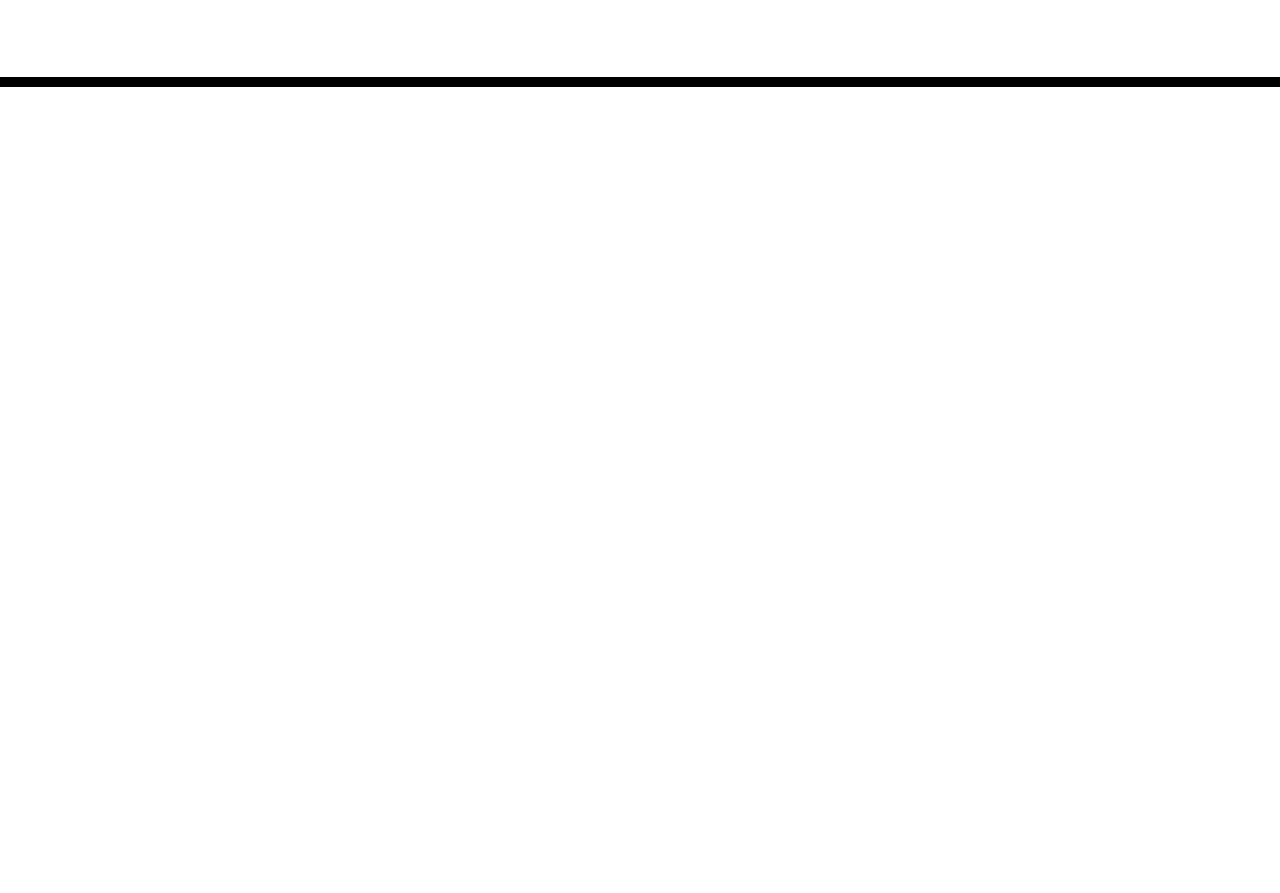
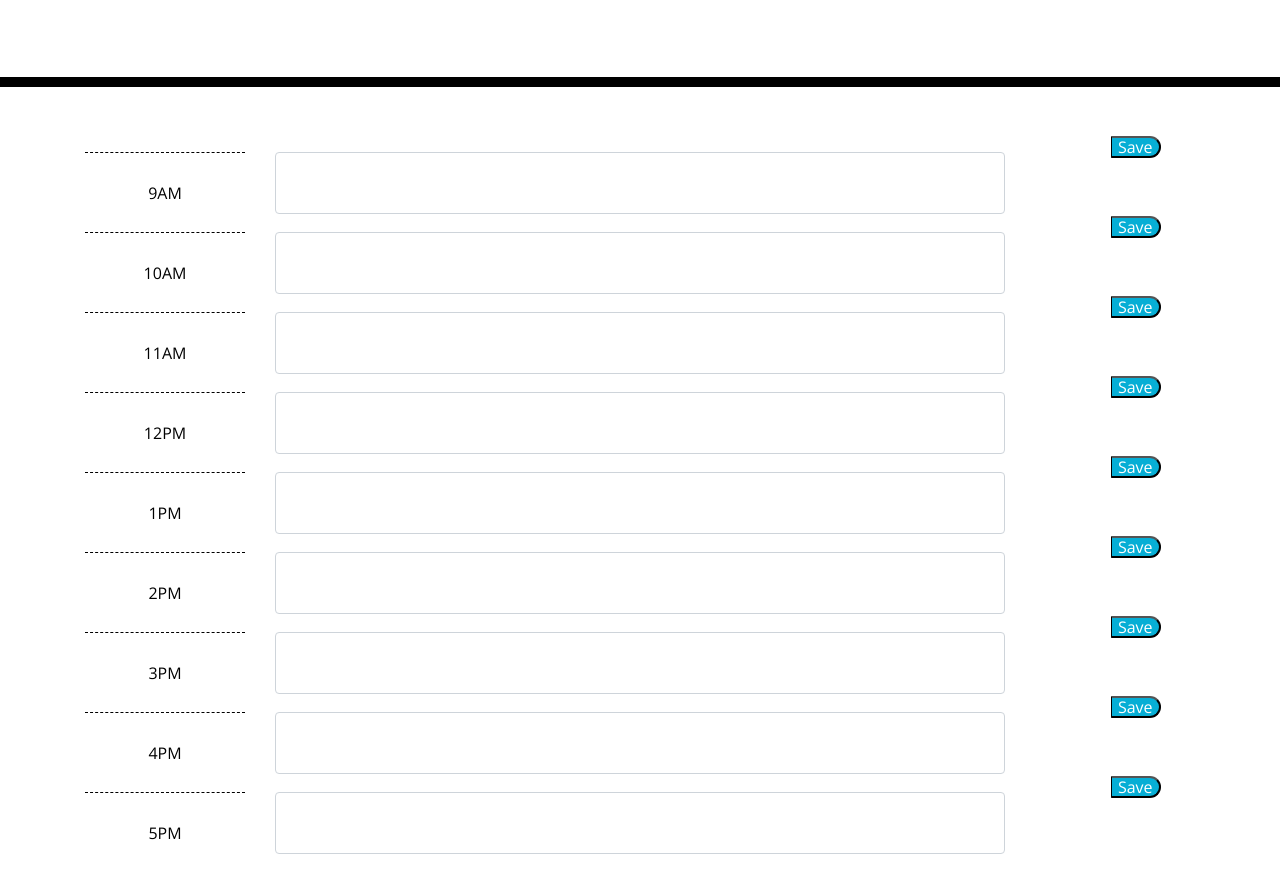
Before and after one commit to jordanks93/WorkDayScheduler, a plain HTML site: page index.html in a window 1280 px wide. Shown: the part 181-1074 px from the top of the page. Before the commit the page ends 800 px from the top, so only its background shows below. Drawn offline with nearby package versions, Linux system fonts and the light colour scheme.

Commit message:
added time blocks to index file

```diff
--- a/index.html
+++ b/index.html
@@ -1,23 +1,14 @@
 <!DOCTYPE html>
 <html lang="en">
+
 <head>
   <meta charset="UTF-8" />
   <meta name="viewport" content="width=device-width, initial-scale=1.0" />
   <meta http-equiv="X-UA-Compatible" content="ie=edge" />
-    <link
-      rel="stylesheet"
-      href="https://stackpath.bootstrapcdn.com/bootstrap/4.3.1/css/bootstrap.min.css"
-    />
-    <link
-      rel="stylesheet"
-      href="https://use.fontawesome.com/releases/v5.8.1/css/all.css"
-      integrity="sha384-50oBUHEmvpQ+1lW4y57PTFmhCaXp0ML5d60M1M7uH2+nqUivzIebhndOJK28anvf"
-      crossorigin="anonymous"
-    />
-    <link
-      href="https://fonts.googleapis.com/css?family=Open+Sans&display=swap"
-      rel="stylesheet"
-    />
+  <link rel="stylesheet" href="https://stackpath.bootstrapcdn.com/bootstrap/4.3.1/css/bootstrap.min.css" />
+  <link rel="stylesheet" href="https://use.fontawesome.com/releases/v5.8.1/css/all.css"
+    integrity="sha384-50oBUHEmvpQ+1lW4y57PTFmhCaXp0ML5d60M1M7uH2+nqUivzIebhndOJK28anvf" crossorigin="anonymous" />
+  <link href="https://fonts.googleapis.com/css?family=Open+Sans&display=swap" rel="stylesheet" />
   <link rel="stylesheet" href="style.css" />
   <title>Work Day Scheduler</title>
 </head>
@@ -30,9 +21,141 @@
   </header>
   <div class="container">
     <!-- Timeblocks go here -->
+    <div class="time-block">
+      <!--9AM block-->
+      <div class="row">
+        <div class="col-2">
+          <div class="hour">
+            <p>9AM</p>
+          </div>
+        </div>
+        <div class="col-8">
+          <textarea id="activity" class="form-control" rows="2" placeholder=""></textarea>
+        </div>
+        <div class="col-2">
+          <button class="saveBtn">Save</button>
+        </div>
+      </div>
+      <!--10AM block-->
+      <div class="row">
+        <div class="col-2">
+          <div class="hour">
+            <p>10AM</p>
+          </div>
+        </div>
+        <div class="col-8">
+          <textarea id="activity" class="form-control" rows="2" placeholder=""></textarea>
+        </div>
+        <div class="col-2">
+          <button class="saveBtn">Save</button>
+        </div>
+      </div>
+      <!--11AM block-->
+      <div class="row">
+        <div class="col-2">
+          <div class="hour">
+            <p>11AM</p>
+          </div>
+        </div>
+        <div class="col-8">
+          <textarea id="activity" class="form-control" rows="2" placeholder=""></textarea>
+        </div>
+        <div class="col-2">
+          <button class="saveBtn">Save</button>
+        </div>
+      </div>
+      <!--12PM block-->
+      <div class="row">
+        <div class="col-2">
+          <div class="hour">
+            <p>12PM</p>
+          </div>
+        </div>
+        <div class="col-8">
+          <textarea id="activity" class="form-control" rows="2" placeholder=""></textarea>
+        </div>
+        <div class="col-2">
+          <button class="saveBtn">Save</button>
+        </div>
+      </div>
+      <!--1PM block-->
+      <div class="row">
+        <div class="col-2">
+          <div class="hour">
+            <p>1PM</p>
+          </div>
+        </div>
+        <div class="col-8">
+          <textarea id="activity" class="form-control" rows="2" placeholder=""></textarea>
+        </div>
+        <div class="col-2">
+          <button class="saveBtn">Save</button>
+        </div>
+      </div>
+      <!--2PM block-->
+      <div class="row">
+        <div class="col-2">
+          <div class="hour">
+            <p>2PM</p>
+          </div>
+        </div>
+        <div class="col-8">
+          <textarea id="activity" class="form-control" rows="2" placeholder=""></textarea>
+        </div>
+        <div class="col-2">
+          <button class="saveBtn">Save</button>
+        </div>
+      </div>
+      <!--3PM block-->
+      <div class="row">
+        <div class="col-2">
+          <div class="hour">
+            <p>3PM</p>
+          </div>
+        </div>
+        <div class="col-8">
+          <textarea id="activity" class="form-control" rows="2" placeholder=""></textarea>
+        </div>
+        <div class="col-2">
+          <button class="saveBtn">Save</button>
+        </div>
+      </div>
+      <!--4PM block-->
+      <div class="row">
+        <div class="col-2">
+          <div class="hour">
+            <p>4PM</p>
+          </div>
+        </div>
+        <div class="col-8">
+          <textarea id="activity" class="form-control" rows="2" placeholder=""></textarea>
+        </div>
+        <div class="col-2">
+          <button class="saveBtn">Save</button>
+        </div>
+      </div>
+      <!--5PM block-->
+      <div class="row">
+        <div class="col-2">
+          <div class="hour">
+            <p>5PM</p>
+          </div>
+        </div>
+        <div class="col-8">
+          <textarea id="activity" class="form-control" rows="2" placeholder=""></textarea>
+        </div>
+        <div class="col-2">
+          <button class="saveBtn">Save</button>
+        </div>
+      </div>
+
+    </div>
+  </div>
+
   </div>
 
   <script src="https://cdnjs.cloudflare.com/ajax/libs/jquery/3.2.1/jquery.min.js"></script>
   <script src="https://cdnjs.cloudflare.com/ajax/libs/moment.js/2.24.0/moment.min.js"></script>
 </body>
+
 </html>
```
Lines whose indentation alone changed are shown as unchanged.
